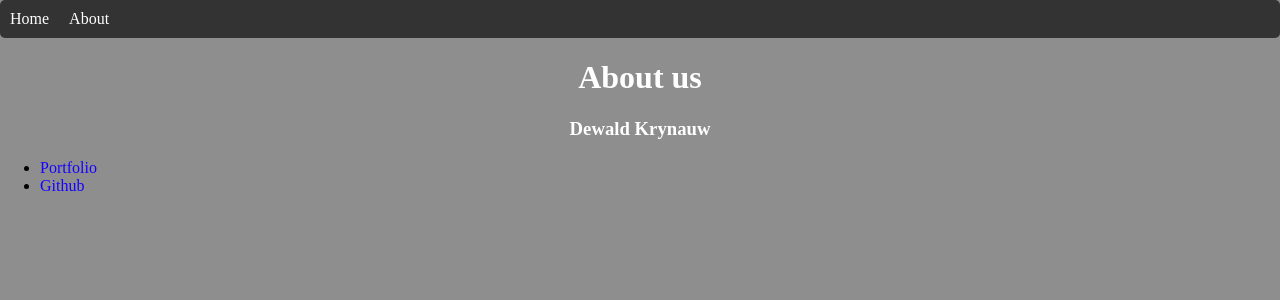
After one commit to Dewald928/deep-flare-prediction-heroku, a Flask app: page /about in a window 1280 px wide. The commit adds this page. Shown: the top 300 px of the page. Run offline with Flask 2, Linux system fonts and the light colour scheme.

Commit message:
some nice css
Took 1 hour 28 minutes

```diff
--- a/app/main.py
+++ b/app/main.py
@@ -6,8 +6,15 @@ import pandas as pd
 import drms
 import os
 import requests
+import sys
 
-app = Flask(__name__, template_folder='templates', static_url_path='/static')
+sys.path.append(os.path.join(os.path.dirname(__file__), '..'))
+app = Flask(__name__, static_url_path='/static')
+app.config['SEND_FILE_MAX_AGE_DEFAULT'] = 0
+
+@app.route('/about')
+def about_page():
+    return render_template('about.html')
 
 
 @app.route('/')
--- a/app/static/css/style.css
+++ b/app/static/css/style.css
@@ -0,0 +1,60 @@
+body {
+    margin: 0;
+    background-color: #8e8e8e;
+}
+
+.nav-site {
+    background-color: #333;
+    overflow: hidden;
+    border-radius: 5px;;
+}
+
+.nav-site a {
+    float: left;
+    text-decoration: none;
+    text-align: center;
+    color:#fff;
+    padding:10px;
+}
+
+.nav-site a:hover {
+    background-color: #41cc48;
+}
+
+h1,p,ol,h3{
+    color: #fff;
+    text-align: center;
+}
+
+th {
+  background-color: #c32020;
+  color: white;
+  white-space: nowrap;
+}
+
+
+.container {
+    text-align: center;
+    margin: auto;
+    width: 15%;
+/*     border: 3px solid green; */
+    border-collapse: collapse;
+}
+
+table {
+    table-layout: auto;
+    border-collapse: collapse;
+    width: 100%;
+}
+
+h1,p,ol,h3{
+    color: #fff;
+    text-align: center;
+}
+
+
+ul li a {
+    text-decoration: none;
+    color:#1502ff;
+
+}
--- /dev/null
+++ b/app/templates/about.html
@@ -0,0 +1,23 @@
+<!DOCTYPE html>
+<html lang="en">
+<head>
+    <meta charset="UTF-8">
+    <title>Solar flare prediction</title>
+    <link rel="stylesheet" href="{{ url_for('static', filename='css/style.css') }}">
+    <script src="https://ajax.googleapis.com/ajax/libs/jquery/3.3.1/jquery.min.js"></script>
+
+    <script src="{{ url_for('static', filename='js/javascript.js') }}"></script>
+</head>
+<body>
+<nav class="nav-site">
+    <a href="/">Home</a>
+    <a href="/about">About</a>
+</nav>
+<h1>About us</h1>
+<h3> Dewald Krynauw</h3>
+<ul>
+    <li><a href="https://dewald928.github.io/">Portfolio</a></li>
+    <li><a href="https://github.com/Dewald928">Github</a></li>
+</ul>
+</body>
+</html>
```
Also changed, not shown: app/templates/index.html (+16 -7 lines).
